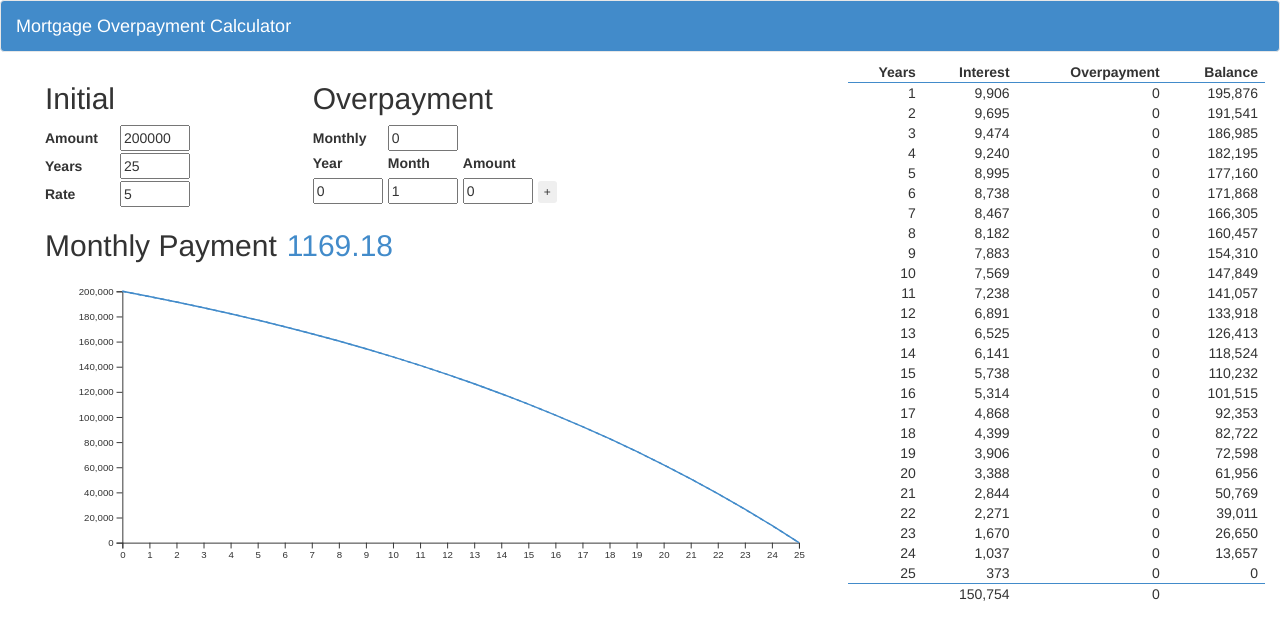
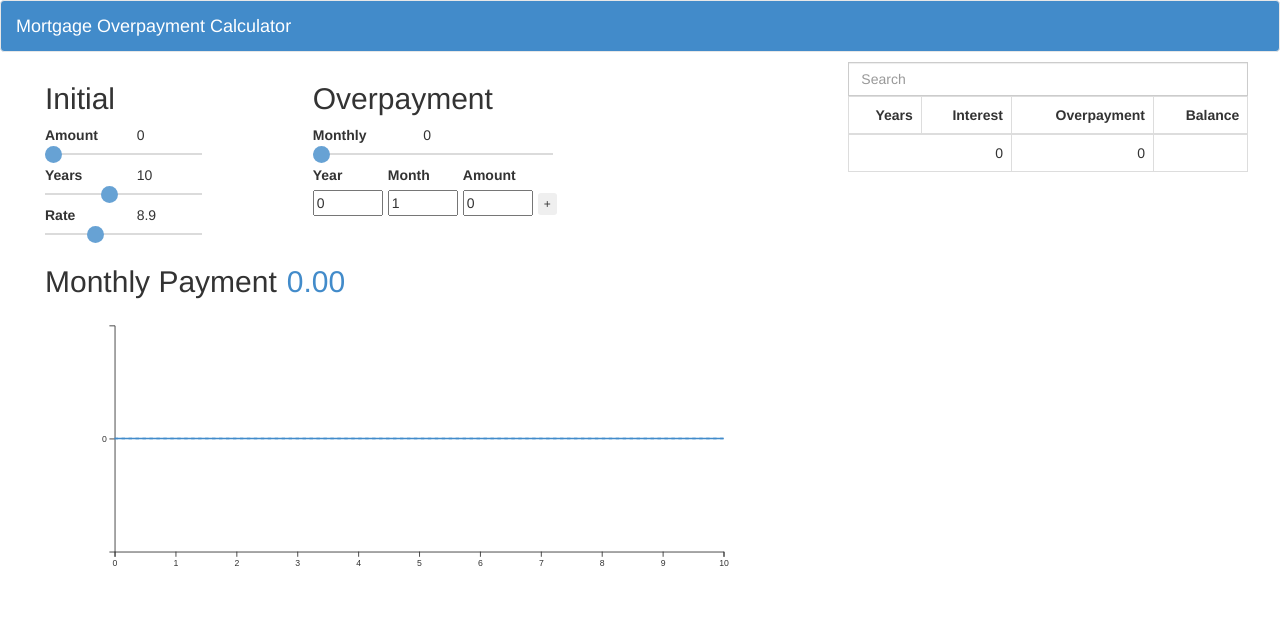
Before and after one commit to paulhoughton/mortgage, a React (Create React App) app: page / in a window 1280 px wide. Shown: the top 640 px of the page. Built offline with nearby package versions, Linux system fonts and the light colour scheme; the HTML template or start-up script is replaced by a standard one.

Commit message:
Changed table UI using bootstrap and added search functionlities.Also changed input to range slider

```diff
--- a/package.json
+++ b/package.json
@@ -2,14 +2,16 @@
   "name": "mortgage",
   "version": "0.1.0",
   "dependencies": {
+    "bootstrap": "^5.2.3",
     "d3-axis": "^1.0.12",
     "d3-scale": "^2.2.2",
     "d3-selection": "^1.4.0",
     "d3-shape": "^1.3.4",
     "d3-transition": "^1.2.0",
     "react": "^16.8.1",
+    "react-bootstrap": "^2.7.4",
     "react-dom": "^16.8.1",
-    "react-scripts": "2.1.3"
+    "react-scripts": "^2.1.3"
   },
   "scripts": {
     "start": "react-scripts start",
--- a/src/App.css
+++ b/src/App.css
@@ -39,3 +39,39 @@ tfoot tr:first-child {
 .baseline {
   stroke-dasharray: 4, 4;
 }
+
+.range{
+  -webkit-appearance: none;
+  appearance: none;
+  width: 66% !important;
+  height: 2px;
+  background: #d3d3d3;
+  outline: none;
+  opacity: 0.8;
+  -webkit-transition: .2s;
+  transition: opacity .2s;
+  max-width: 240px;
+  margin: 3px 0px;
+}
+
+.range::-webkit-slider-thumb {
+  -webkit-appearance: none;
+  appearance: none;
+  width: 17px;
+  height: 17px;
+  border-radius: 50%;
+  background: #428bca;
+  cursor: pointer;
+}
+
+.range-div{
+  padding-bottom: 7px
+}
+
+.range-div span{
+  margin-left: 7%;
+}
+
+/* .table{
+  width: 70% !important;
+} */
--- a/src/App.js
+++ b/src/App.js
@@ -5,13 +5,14 @@ import './App.css';
 import Table from './Table';
 import Chart from './Chart';
 import calculate from './calculations';
+// import Table from './mortageTable';
 
 const defaultOverpayment = { month: '1', year: '0', amount: '0' };
 
 export default () => {
-  const [initial, setInitial] = useState('200000');
-  const [rate, setRate] = useState('5');
-  const [years, setYears] = useState('25');
+  const [initial, setInitial] = useState('0');
+  const [rate, setRate] = useState('8.9');
+  const [years, setYears] = useState('10');
   const [monthlyOverpayment, setMonthlyOverpayment] = useState('0');
   const [overpayments, setOverpayments] = useState([defaultOverpayment]);
 
@@ -42,43 +43,54 @@ export default () => {
       <div className="container-fluid">
         <div className="col-md-8 col-sm-12">
           <div className="col-sm-4">
-            <div>
-              <h2>Initial</h2>
+          <h2>Initial</h2>
+            <div className='range-div'>
               <label>Amount</label>
+              <span>{initial}</span>
               <input
-                maxLength={7}
+                type='range'
+                max={200000}
+                maxLength={5}
                 value={initial}
                 onChange={e => setInitial(e.target.value)}
+                className='range'
               />
             </div>
-            <div>
+            <div className='range-div'>
               <label>Years</label>
+              <span>{years}</span>
               <input
-                type="number"
-                maxLength={2}
+                type="range"
+                max={25}
                 value={years}
                 onChange={e => setYears(e.target.value)}
+                className='range'
               />
             </div>
-            <div>
+            <div className='range-div'>
               <label>Rate</label>
+              <span>{rate}</span>
               <input
-                type="number"
+                type="range"
+                max={30}
                 step={0.1}
                 value={rate}
                 onChange={e => setRate(e.target.value)}
+                className='range'
               />
             </div>
           </div>
           <div className="col-sm-8">
-            <div>
-              <h2>Overpayment</h2>
+          <h2>Overpayment</h2>
+            <div className='range-div'>
               <label>Monthly</label>
+              <span >{monthlyOverpayment}</span>
               <input
-                type="number"
+                type="range"
                 maxLength={5}
                 value={monthlyOverpayment}
                 onChange={e => setMonthlyOverpayment(e.target.value)}
+                className='range'
               />
             </div>
             <div>
@@ -143,7 +155,9 @@ export default () => {
             <Chart payments={payments} />
           </div>
         </div>
-        <Table className="col-sm-4" payments={payments} />
+        <div className='table'>
+           <Table className="col-sm-4" payments={payments} />
+        </div>
       </div>
     </div>
   );
--- a/src/Chart.js
+++ b/src/Chart.js
@@ -53,7 +53,7 @@ export default ({ payments }) => {
     <svg
       ref={chart}
       height="100%"
-      width="100%"
+      width="90%"
       viewBox={`0 0 ${fullWidth} ${fullHeight}`}
     >
       <g transform={`translate(${margin.left},${margin.top})`}>
--- a/src/Table.js
+++ b/src/Table.js
@@ -1,6 +1,10 @@
-import React from 'react';
+import React, { useState } from 'react';
+import { Button, Form, InputGroup, Table } from 'react-bootstrap';
 
 export default ({ payments, className }) => {
+
+  const [searchTerm, setSearchTerm] = useState("");
+
   let output = payments
     .filter((year, i) => i > 0 && (year.balance > 0 || year.interestYearly > 0))
     .reduce(
@@ -20,8 +24,80 @@ export default ({ payments, className }) => {
       { interestTotal: 0, overpaymentTotal: 0, rows: [] }
     );
 
+
+
+    // let res = output
+    // res.rows.forEach(item => {
+    //   item.filter(data => {
+    //     if(data === parseInt(searchTerm)){
+    //       console.log("matched", data)
+    //       return data
+    //     }
+    //   })
+    // })
+
+    // console.log(searchTerm)
+
+  //   output = output.filter(
+  //   (data) =>
+  //     data.years
+  //       .toString()
+  //       .toLowerCase()
+  //       .includes(searchTerm.toLowerCase()) ||
+  //     data.interest
+  //       .toString()
+  //       .toLowerCase()
+  //       .includes(searchTerm.toLowerCase()) ||
+  //     data.overpayment
+  //       .toString()
+  //       .toLowerCase()
+  //       .includes(searchTerm.toLowerCase()) ||
+  //     data.balance
+  //       .toString()
+  //       .toLowerCase()
+  //       .includes(searchTerm.toLowerCase())
+  // );
+
   return (
-    <table className={className}>
+
+    // <table className={className}>
+    //   <thead>
+    //     <tr>
+    //       <th>Years</th>
+    //       <th>Interest</th>
+    //       <th>Overpayment</th>
+    //       <th>Balance</th>
+    //     </tr>
+    //   </thead>
+    //   <tbody>
+    //     {output.rows.map((row, index) => (
+    //       <tr key={index}>
+    //         {row.map((d, i) => (
+    //           <td key={i}>{d.toLocaleString()}</td>
+    //         ))}
+    //       </tr>
+    //     ))}
+    //   </tbody>
+    //   <tfoot>
+    //     <tr>
+    //       <td colSpan={2}>
+    //         {Math.round(output.interestTotal).toLocaleString()}
+    //       </td>
+    //       <td>{Math.round(output.overpaymentTotal).toLocaleString()}</td>
+    //       <td />
+    //     </tr>
+    //   </tfoot>
+    // </table>
+
+
+ <>
+    <InputGroup className="mb-3" style={{"width" : "40rem"}}>
+        <Form.Control
+          placeholder="Search"
+          onChange={e => setSearchTerm(e.target.value)}
+        />
+    </InputGroup>
+    <Table striped bordered hover style={{"width" : "40rem"}}>
         <thead>
           <tr>
             <th>Years</th>
@@ -31,7 +107,12 @@ export default ({ payments, className }) => {
           </tr>
         </thead>
         <tbody>
-        {output.rows.map((row, index) => (
+        {output.rows.filter(data => {
+          if(searchTerm!=="" && data.find(key => key === parseInt(searchTerm))){
+            return data;
+          }
+          else if(searchTerm==="") return data
+        }).map((row, index) => (
           <tr key={index}>
             {row.map((d, i) => (
               <td key={i}>{d.toLocaleString()}</td>
@@ -48,6 +129,7 @@ export default ({ payments, className }) => {
           <td />
         </tr>
       </tfoot>
-    </table>
+      </Table>
+    </>
   );
 };
--- /dev/null
+++ b/src/mortageTable.js
@@ -0,0 +1,84 @@
+import React, { useState } from "react";
+import { Table, Form } from "react-bootstrap";
+import "bootstrap/dist/css/bootstrap.min.css";
+
+const mortageTable = ({ payments, className }) => {
+
+  let output = payments
+    .filter((year, i) => i > 0 && (year.balance > 0 || year.interestYearly > 0))
+    .reduce(
+      (acc, year, index) => ({
+        interestTotal: acc.interestTotal + year.interestYearly,
+        overpaymentTotal: acc.overpaymentTotal + year.overpayment,
+        rows: [
+          ...acc.rows,
+          [
+            year.partial ? year.partial + 'm' : index + 1,
+            Math.round(year.interestYearly || 0),
+            Math.round(year.overpayment),
+            Math.round(year.balance)
+          ]
+        ]
+      }),
+      { interestTotal: 0, overpaymentTotal: 0, rows: [] }
+    );
+
+  console.log(output)
+
+  const [searchTerm, setSearchTerm] = useState("");
+
+//   const filteredData = output.filter(
+//     (data) =>
+//       data.years
+//         .toString()
+//         .toLowerCase()
+//         .includes(searchTerm.toLowerCase()) ||
+//       data.interest
+//         .toString()
+//         .toLowerCase()
+//         .includes(searchTerm.toLowerCase()) ||
+//       data.overpayment
+//         .toString()
+//         .toLowerCase()
+//         .includes(searchTerm.toLowerCase()) ||
+//       data.balance
+//         .toString()
+//         .toLowerCase()
+//         .includes(searchTerm.toLowerCase())
+//   );
+
+  return (
+    <>
+      <Table striped bordered hover responsive>
+        <thead>
+          <tr>
+            <th>Years</th>
+            <th>Interest</th>
+            <th>Overpayment</th>
+            <th>Balance</th>
+          </tr>
+        </thead>
+        <tbody>
+        {output.rows.map((row, index) => (
+          <tr key={index}>
+            {row.map((d, i) => (
+              <td key={i}>{d.toLocaleString()}</td>
+            ))}
+          </tr>
+        ))}
+        </tbody>
+        <tfoot>
+        <tr>
+          <td colSpan={2}>
+            {Math.round(output.interestTotal).toLocaleString()}
+          </td>
+          <td>{Math.round(output.overpaymentTotal).toLocaleString()}</td>
+          <td />
+        </tr>
+      </tfoot>
+      </Table>
+    </>
+  );
+};
+
+export default mortageTable;
```
Also changed, not shown: 1 other file (tests, documents, lock files or other folders). Lines whose indentation alone changed are shown as unchanged.
